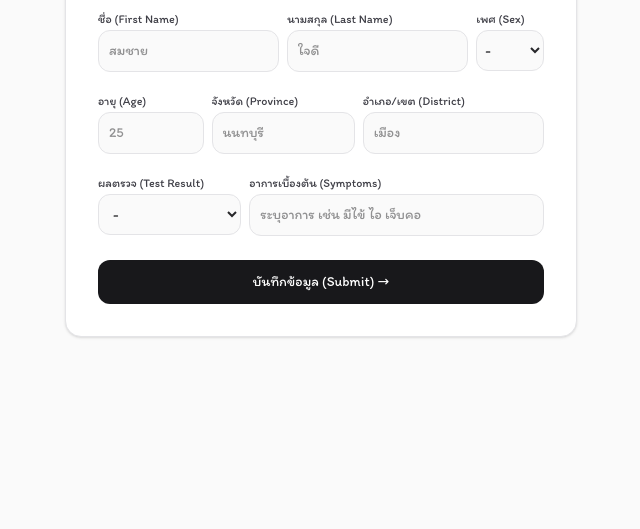
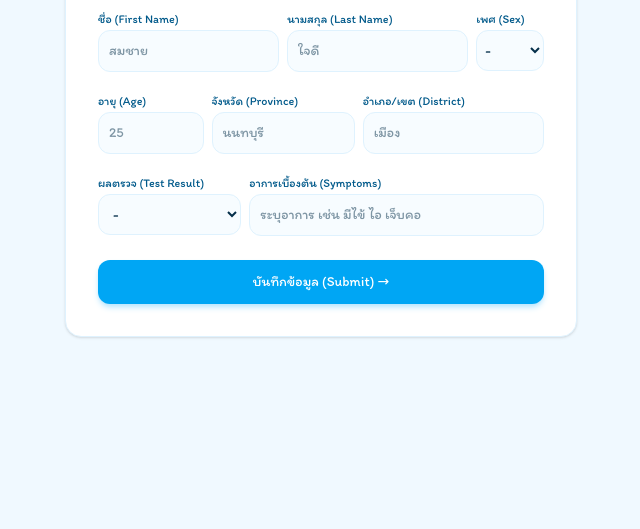
Before and after one commit to yensid-d/d, a plain HTML site: page index.html in a window 1280 px wide. Shown: the part 271-800 px from the top of the page, without its empty margins (319-959 px from the left). Drawn offline with nearby package versions, Linux system fonts and the light colour scheme.

Commit message:
Update index.html

```diff
--- a/index.html
+++ b/index.html
@@ -11,36 +11,36 @@
     <script src="https://cdn.jsdelivr.net/npm/@tailwindcss/browser@4"></script>
     <script src="https://cdn.jsdelivr.net/npm/@supabase/supabase-js@2"></script>
     <style>
-        body { font-family: 'Itim', cursive; background-color: #fafafa; }
+        body { font-family: 'Itim', cursive; background-color: #f0f9ff; }
     </style>
 </head>
 <body class="min-h-screen flex items-center justify-center p-4">
 
-    <div class="bg-white p-6 sm:p-8 rounded-2xl shadow-sm border border-zinc-200 w-full max-w-lg space-y-5">
+    <div class="bg-white p-6 sm:p-8 rounded-2xl shadow-sm border border-sky-100 w-full max-w-lg space-y-5">
 
         <!-- Header -->
         <div class="text-center space-y-1">
-            <h1 class="text-2xl font-bold text-zinc-900">Multi STIs Test Kit</h1>
+            <h1 class="text-2xl font-bold text-sky-950">Multi STIs Test Kit</h1>
         </div>
 
         <!-- Form -->
-        <form id="patientForm" class="space-y-4 text-zinc-800">
+        <form id="patientForm" class="space-y-4 text-sky-950">
 
             <!-- บรรทัดที่ 1: ชื่อ | นามสกุล | เพศ -->
             <div class="grid grid-cols-12 gap-2">
                 <div class="col-span-5 space-y-1">
-                    <label for="first_name" class="text-xs font-medium text-zinc-700">ชื่อ (First Name)</label>
+                    <label for="first_name" class="text-xs font-medium text-sky-800">ชื่อ (First Name)</label>
                     <input type="text" id="first_name" required placeholder="สมชาย"
-                           class="w-full p-2.5 bg-zinc-50 border border-zinc-200 rounded-xl text-sm focus:outline-none focus:border-zinc-800 transition">
+                           class="w-full p-2.5 bg-sky-50/50 border border-sky-100 rounded-xl text-sm focus:outline-none focus:border-sky-400 focus:bg-white transition">
                 </div>
                 <div class="col-span-5 space-y-1">
-                    <label for="last_name" class="text-xs font-medium text-zinc-700">นามสกุล (Last Name)</label>
+                    <label for="last_name" class="text-xs font-medium text-sky-800">นามสกุล (Last Name)</label>
                     <input type="text" id="last_name" required placeholder="ใจดี"
-                           class="w-full p-2.5 bg-zinc-50 border border-zinc-200 rounded-xl text-sm focus:outline-none focus:border-zinc-800 transition">
+                           class="w-full p-2.5 bg-sky-50/50 border border-sky-100 rounded-xl text-sm focus:outline-none focus:border-sky-400 focus:bg-white transition">
                 </div>
                 <div class="col-span-2 space-y-1">
-                    <label for="sex" class="text-xs font-medium text-zinc-700">เพศ (Sex)</label>
-                    <select id="sex" required class="w-full p-2.5 bg-zinc-50 border border-zinc-200 rounded-xl text-sm focus:outline-none focus:border-zinc-800 transition cursor-pointer px-1">
+                    <label for="sex" class="text-xs font-medium text-sky-800">เพศ (Sex)</label>
+                    <select id="sex" required class="w-full p-2.5 bg-sky-50/50 border border-sky-100 rounded-xl text-sm focus:outline-none focus:border-sky-400 focus:bg-white transition cursor-pointer px-1">
                         <option value="" disabled selected>-</option>
                         <option value="ชาย">ชาย (Male)</option>
                         <option value="หญิง">หญิง (Female)</option>
@@ -51,41 +51,41 @@
             <!-- บรรทัดที่ 2: อายุ | จังหวัด | อำเภอ -->
             <div class="grid grid-cols-12 gap-2">
                 <div class="col-span-3 space-y-1">
-                    <label for="age" class="text-xs font-medium text-zinc-700">อายุ (Age)</label>
+                    <label for="age" class="text-xs font-medium text-sky-800">อายุ (Age)</label>
                     <input type="number" id="age" min="1" max="120" required placeholder="25"
-                           class="w-full p-2.5 bg-zinc-50 border border-zinc-200 rounded-xl text-sm focus:outline-none focus:border-zinc-800 transition">
+                           class="w-full p-2.5 bg-sky-50/50 border border-sky-100 rounded-xl text-sm focus:outline-none focus:border-sky-400 focus:bg-white transition">
                 </div>
                 <div class="col-span-4 space-y-1">
-                    <label for="province" class="text-xs font-medium text-zinc-700">จังหวัด (Province)</label>
+                    <label for="province" class="text-xs font-medium text-sky-800">จังหวัด (Province)</label>
                     <input type="text" id="province" required placeholder="นนทบุรี"
-                           class="w-full p-2.5 bg-zinc-50 border border-zinc-200 rounded-xl text-sm focus:outline-none focus:border-zinc-800 transition">
+                           class="w-full p-2.5 bg-sky-50/50 border border-sky-100 rounded-xl text-sm focus:outline-none focus:border-sky-400 focus:bg-white transition">
                 </div>
                 <div class="col-span-5 space-y-1">
-                    <label for="district" class="text-xs font-medium text-zinc-700">อำเภอ/เขต (District)</label>
+                    <label for="district" class="text-xs font-medium text-sky-800">อำเภอ/เขต (District)</label>
                     <input type="text" id="district" required placeholder="เมือง"
-                           class="w-full p-2.5 bg-zinc-50 border border-zinc-200 rounded-xl text-sm focus:outline-none focus:border-zinc-800 transition">
+                           class="w-full p-2.5 bg-sky-50/50 border border-sky-100 rounded-xl text-sm focus:outline-none focus:border-sky-400 focus:bg-white transition">
                 </div>
             </div>
 
             <!-- บรรทัดที่ 3: ผลตรวจ | อาการ -->
             <div class="grid grid-cols-12 gap-2">
                 <div class="col-span-4 space-y-1">
-                    <label for="test_result" class="text-xs font-medium text-zinc-700">ผลตรวจ (Test Result)</label>
-                    <select id="test_result" required class="w-full p-2.5 bg-zinc-50 border border-zinc-200 rounded-xl text-sm focus:outline-none focus:border-zinc-800 transition cursor-pointer">
+                    <label for="test_result" class="text-xs font-medium text-sky-800">ผลตรวจ (Test Result)</label>
+                    <select id="test_result" required class="w-full p-2.5 bg-sky-50/50 border border-sky-100 rounded-xl text-sm focus:outline-none focus:border-sky-400 focus:bg-white transition cursor-pointer">
                         <option value="" disabled selected>-</option>
                         <option value="positive">ผลเป็นบวก (Positive)</option>
                         <option value="negative">ผลเป็นลบ (Negative)</option>
                     </select>
                 </div>
                 <div class="col-span-8 space-y-1">
-                    <label for="symptoms" class="text-xs font-medium text-zinc-700">อาการเบื้องต้น (Symptoms)</label>
+                    <label for="symptoms" class="text-xs font-medium text-sky-800">อาการเบื้องต้น (Symptoms)</label>
                     <input type="text" id="symptoms" placeholder="ระบุอาการ เช่น มีไข้ ไอ เจ็บคอ"
-                           class="w-full p-2.5 bg-zinc-50 border border-zinc-200 rounded-xl text-sm focus:outline-none focus:border-zinc-800 transition">
+                           class="w-full p-2.5 bg-sky-50/50 border border-sky-100 rounded-xl text-sm focus:outline-none focus:border-sky-400 focus:bg-white transition">
                 </div>
             </div>
 
             <!-- ปุ่มกดส่งข้อมูล -->
-            <button type="submit" class="w-full bg-zinc-900 hover:bg-zinc-800 text-white p-3 rounded-xl text-sm font-medium transition cursor-pointer mt-2">
+            <button type="submit" class="w-full bg-sky-500 hover:bg-sky-600 active:scale-[0.99] text-white p-3 rounded-xl text-sm font-medium shadow-md shadow-sky-200 transition-all cursor-pointer mt-2">
                 บันทึกข้อมูล (Submit) →
             </button>
         </form>
```
